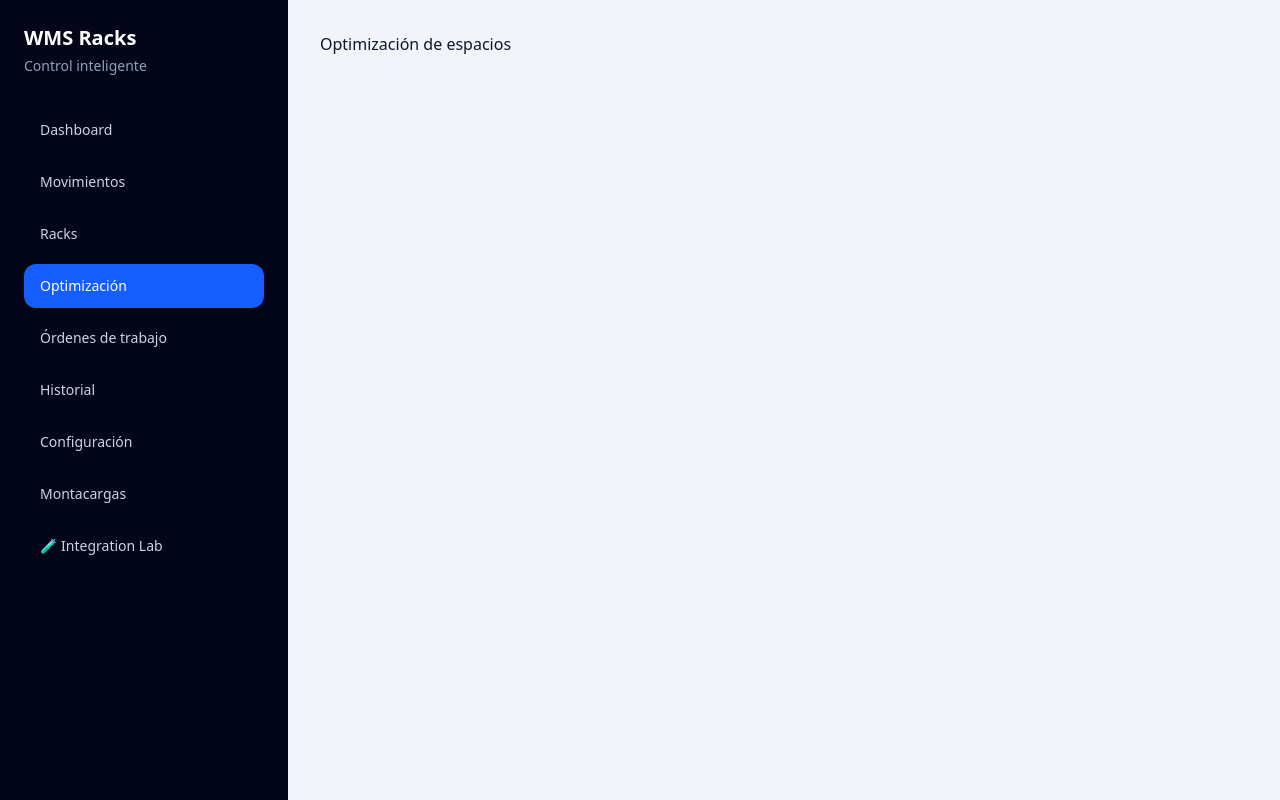
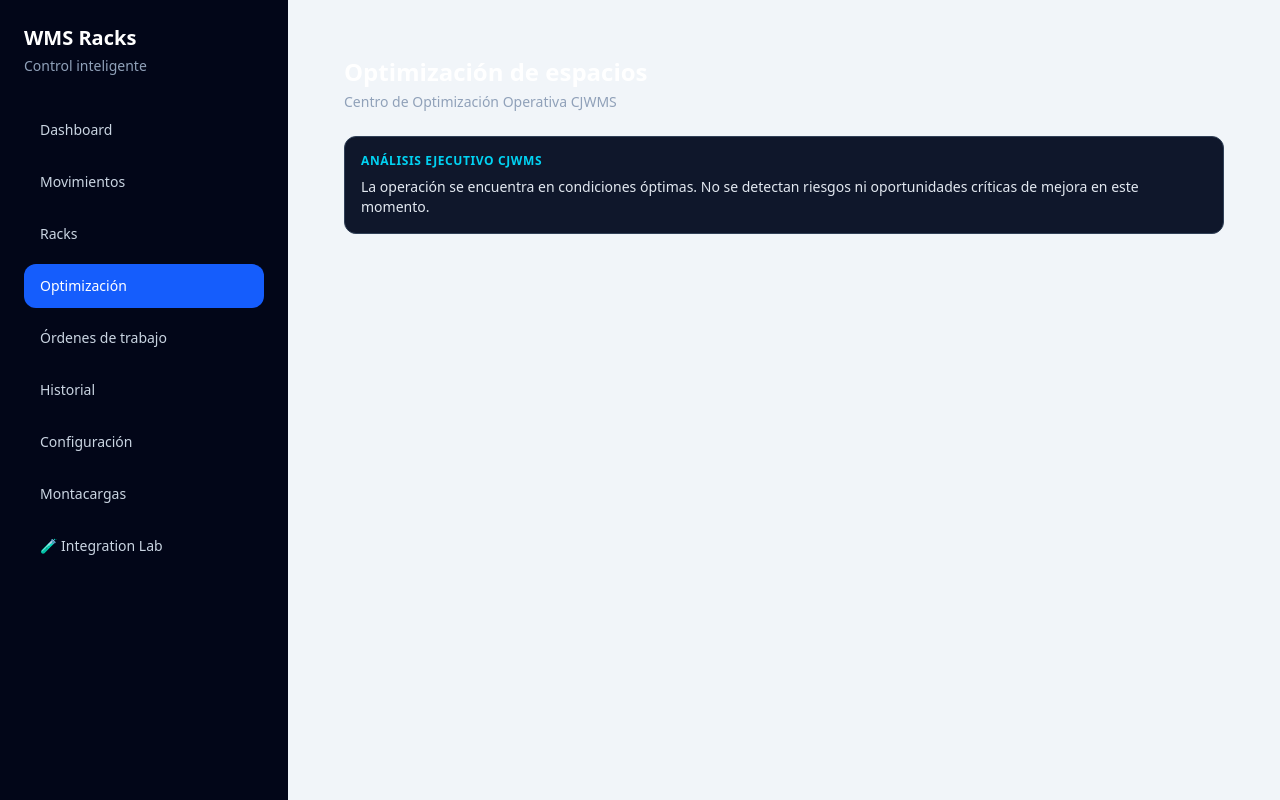
Before and after one commit to JesusJuarez0708/wms-racks, a React (Vite) app: page /optimizacion in a window 1280 px wide. Built offline with nearby package versions, Linux system fonts and the light colour scheme; no server answers; the database is empty.

Commit message:
CJWMS Fase 15.13 - Operational Narrative Engine

```diff
--- a/src/pages/OptimizacionPage.tsx
+++ b/src/pages/OptimizacionPage.tsx
@@ -1,3 +1,44 @@
+import { useEffect, useState } from 'react';
+import {
+  generateOperationalNarrative,
+  type OperationalNarrative,
+} from '../services/operationalNarrativeService';
+
 export default function OptimizacionPage() {
-  return <div>Optimización de espacios</div>;
+  const [narrative, setNarrative] =
+    useState<OperationalNarrative | null>(null);
+
+  useEffect(() => {
+    async function loadNarrative() {
+      const narrativeData = await generateOperationalNarrative();
+      setNarrative(narrativeData);
+    }
+
+    loadNarrative();
+  }, []);
+
+  return (
+    <div className="space-y-6 p-6 text-slate-100">
+      <div>
+        <h1 className="text-2xl font-bold text-white">
+          Optimización de espacios
+        </h1>
+        <p className="mt-1 text-sm text-slate-400">
+          Centro de Optimización Operativa CJWMS
+        </p>
+      </div>
+
+      {narrative && (
+        <div className="rounded-xl border border-slate-700 bg-slate-900 p-4">
+          <div className="mb-2 text-xs font-semibold uppercase tracking-wider text-cyan-400">
+            Análisis Ejecutivo CJWMS
+          </div>
+
+          <p className="text-sm text-slate-200">
+            {narrative.summary}
+          </p>
+        </div>
+      )}
+    </div>
+  );
 }
--- /dev/null
+++ b/src/services/operationalNarrativeService.ts
@@ -0,0 +1,46 @@
+import { generateOperationalAlerts } from './operationalIntelligenceService';
+import { generateOptimizationRecommendations } from './operationalOptimizationService';
+
+export type OperationalNarrative = {
+  summary: string;
+  status: 'excellent' | 'good' | 'warning' | 'critical';
+};
+
+export async function generateOperationalNarrative(): Promise<OperationalNarrative> {
+  const alerts = await generateOperationalAlerts();
+  const recommendations = await generateOptimizationRecommendations();
+
+  const criticalAlerts = alerts.filter(
+    (alert) => alert.priority === 'high'
+  );
+
+  if (criticalAlerts.length >= 3) {
+    return {
+      status: 'critical',
+      summary:
+        'La operación presenta múltiples riesgos operativos que requieren atención inmediata. Se recomienda ejecutar las acciones correctivas prioritarias identificadas por el sistema.',
+    };
+  }
+
+  if (criticalAlerts.length > 0) {
+    return {
+      status: 'warning',
+      summary:
+        'Se detectaron alertas operativas relevantes. El sistema recomienda revisar las oportunidades de optimización y reubicación sugeridas.',
+    };
+  }
+
+  if (recommendations.length > 0) {
+    return {
+      status: 'good',
+      summary:
+        'La operación es estable. Existen oportunidades de mejora que pueden incrementar la eficiencia y el aprovechamiento del almacén.',
+    };
+  }
+
+  return {
+    status: 'excellent',
+    summary:
+      'La operación se encuentra en condiciones óptimas. No se detectan riesgos ni oportunidades críticas de mejora en este momento.',
+  };
+}
```
